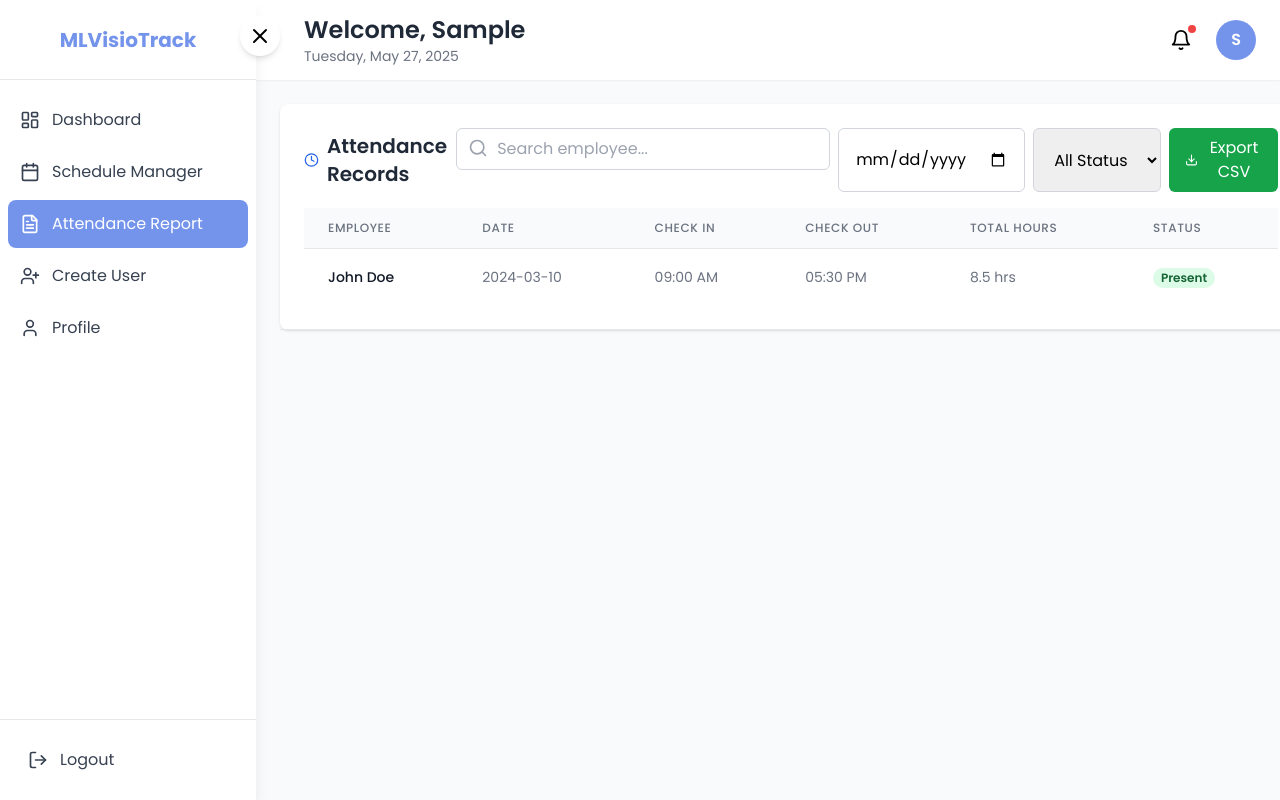
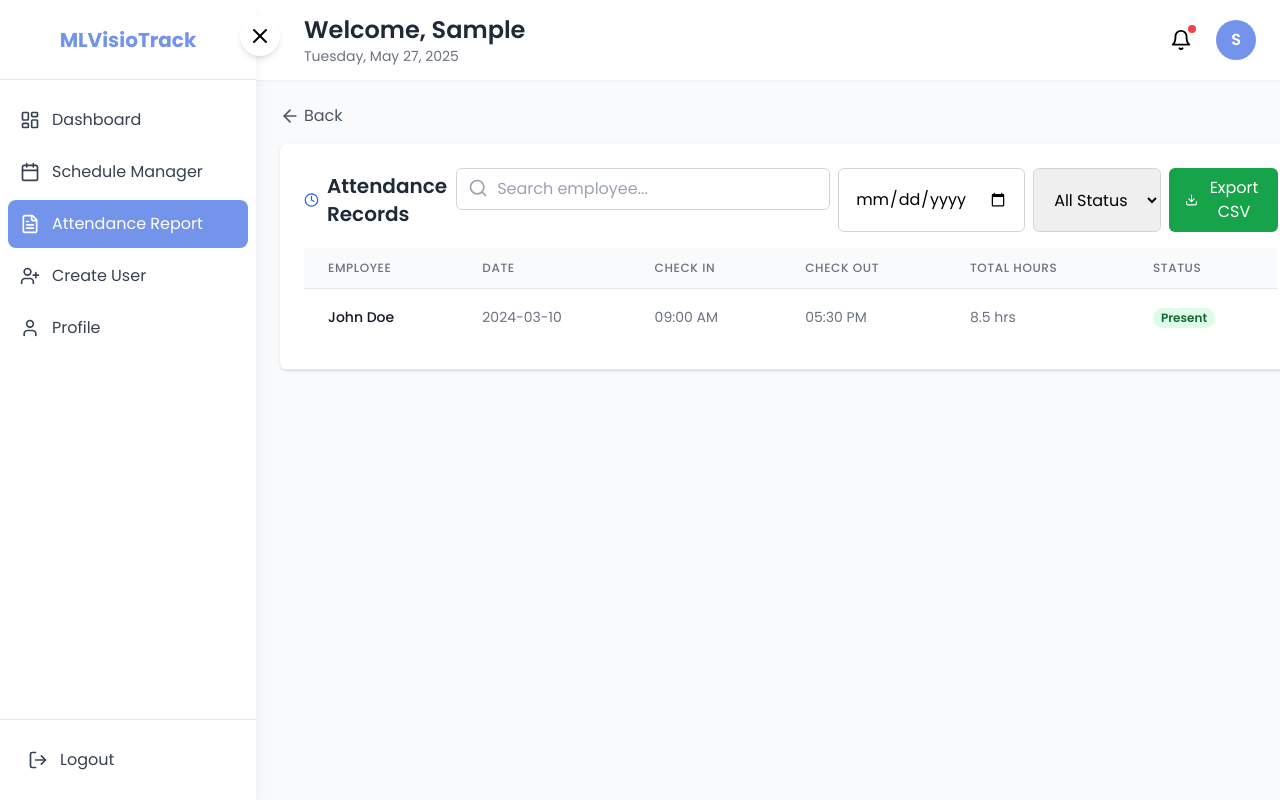
Before and after one commit to sarangan777/react-app, a React (Vite) app: page /admin/attendance in a window 1280 px wide. Shown: the top 800 px of the page. Built offline with nearby package versions, Linux system fonts and the light colour scheme; sample sign-in values are in the browser's storage.

Commit message:
Add back button to pages

```diff
--- /dev/null
+++ b/src/components/BackButton.tsx
@@ -0,0 +1,19 @@
+import React from 'react';
+import { useNavigate } from 'react-router-dom';
+import { ArrowLeft } from 'lucide-react';
+
+const BackButton: React.FC = () => {
+  const navigate = useNavigate();
+
+  return (
+    <button
+      onClick={() => navigate(-1)}
+      className="flex items-center text-gray-600 hover:text-gray-800 transition-colors"
+    >
+      <ArrowLeft className="w-5 h-5 mr-1" />
+      Back
+    </button>
+  );
+};
+
+export default BackButton;
--- a/src/pages/AttendanceReport.tsx
+++ b/src/pages/AttendanceReport.tsx
@@ -1,9 +1,10 @@
-import React, { useState } from 'react';
+import React, { useState, useRef } from 'react';
 import { Download, Filter } from 'lucide-react';
 import { format } from 'date-fns';
 import html2canvas from 'html2canvas';
 import jsPDF from 'jspdf';
 import Papa from 'papaparse';
+import BackButton from '../components/BackButton';
 
 interface AttendanceRecord {
   date: string;
@@ -96,6 +97,9 @@
 
   return (
     <div className="p-6 md:p-8">
+      <div className="mb-4">
+        <BackButton />
+      </div>
       <div className="bg-white rounded-xl shadow-sm p-6">
         <div className="flex justify-between items-center mb-6">
           <h2 className="text-xl font-semibold">Attendance Report</h2>
--- a/src/pages/admin/AttendanceReview.tsx
+++ b/src/pages/admin/AttendanceReview.tsx
@@ -1,6 +1,7 @@
 import React, { useState } from 'react';
 import { Clock, Search, Download } from 'lucide-react';
 import { unparse } from 'papaparse';
+import BackButton from '../../components/BackButton';
 
 const AttendanceReview = () => {
   const [searchTerm, setSearchTerm] = useState('');
@@ -51,6 +52,9 @@
 
   return (
     <div className="p-6">
+      <div className="mb-4">
+        <BackButton />
+      </div>
       <div className="bg-white rounded-lg shadow">
         <div className="p-6 border-b border-gray-200">
           <div className="flex items-center justify-between mb-4">
```
